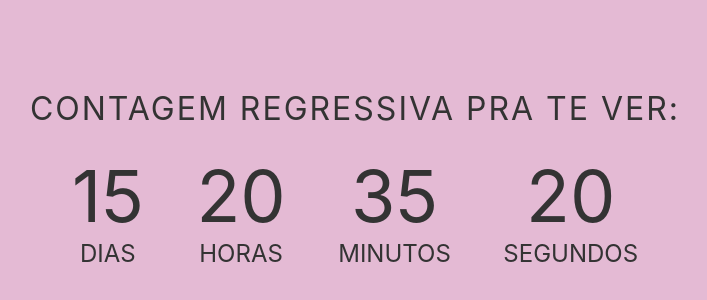
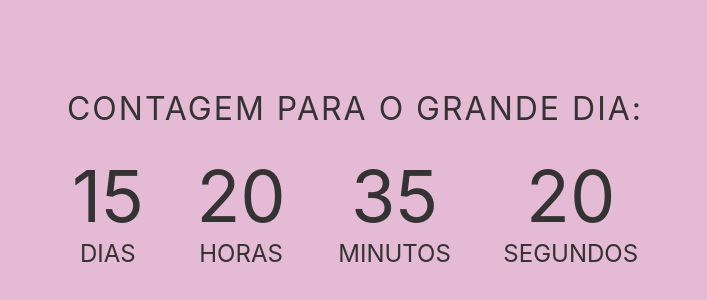
Before and after one commit to daniellopes04/contagem, a plain HTML site: page index.html in a window 1280 px wide. Shown: the part 210-510 px from the top of the page, without its empty margins (285-992 px from the left). Drawn offline with Linux system fonts and the light colour scheme.

Commit message:
Update index.html

```diff
--- a/index.html
+++ b/index.html
@@ -11,7 +11,7 @@
 </head>
 <body>
     <div class="container">
-        <h1 id="headline">Contagem regressiva pra te ver:</h1>
+        <h1 id="headline">Contagem para o grande dia:</h1>
         <div id="countdown">
           <ul>
             <li><span id="days"></span>dias</li>
```
